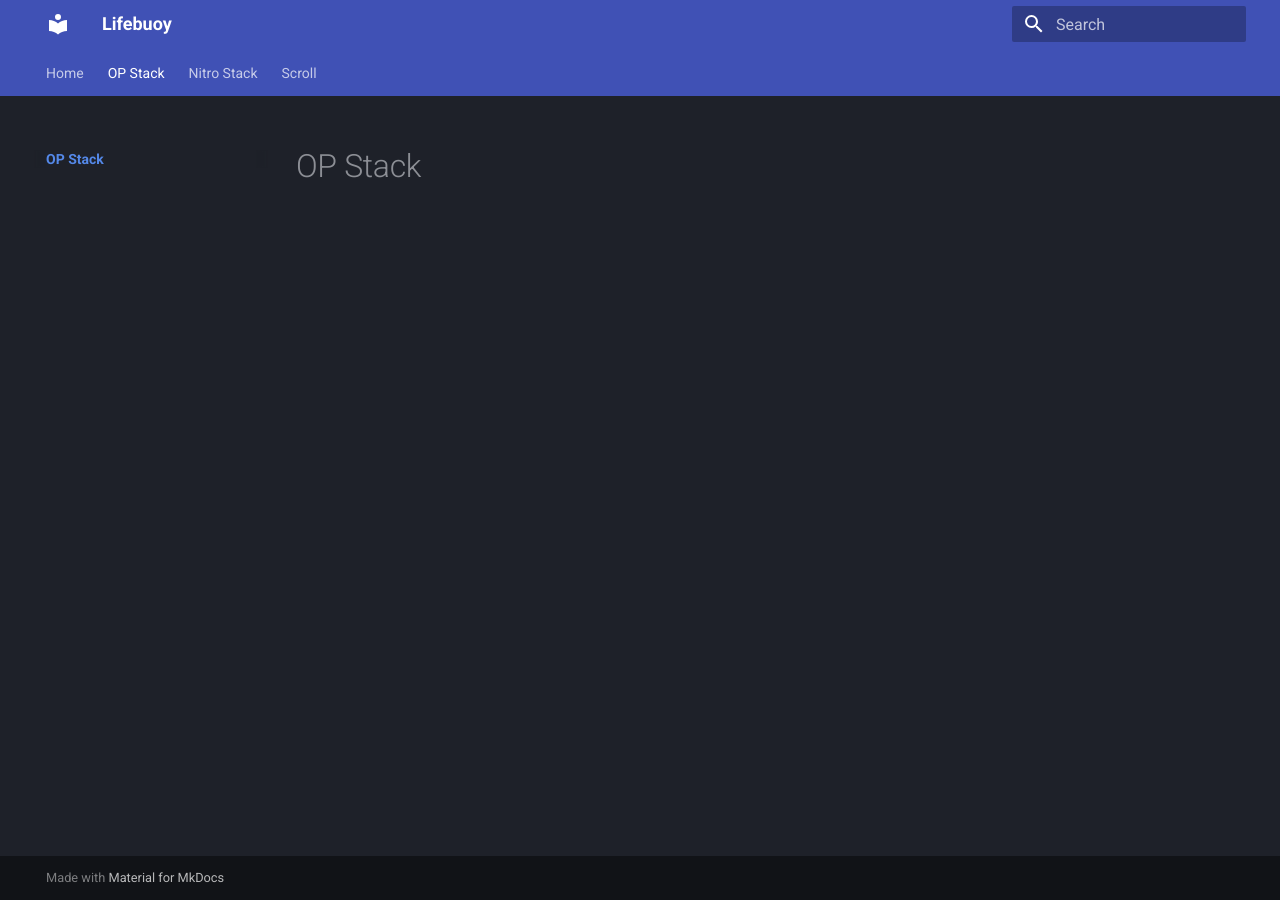
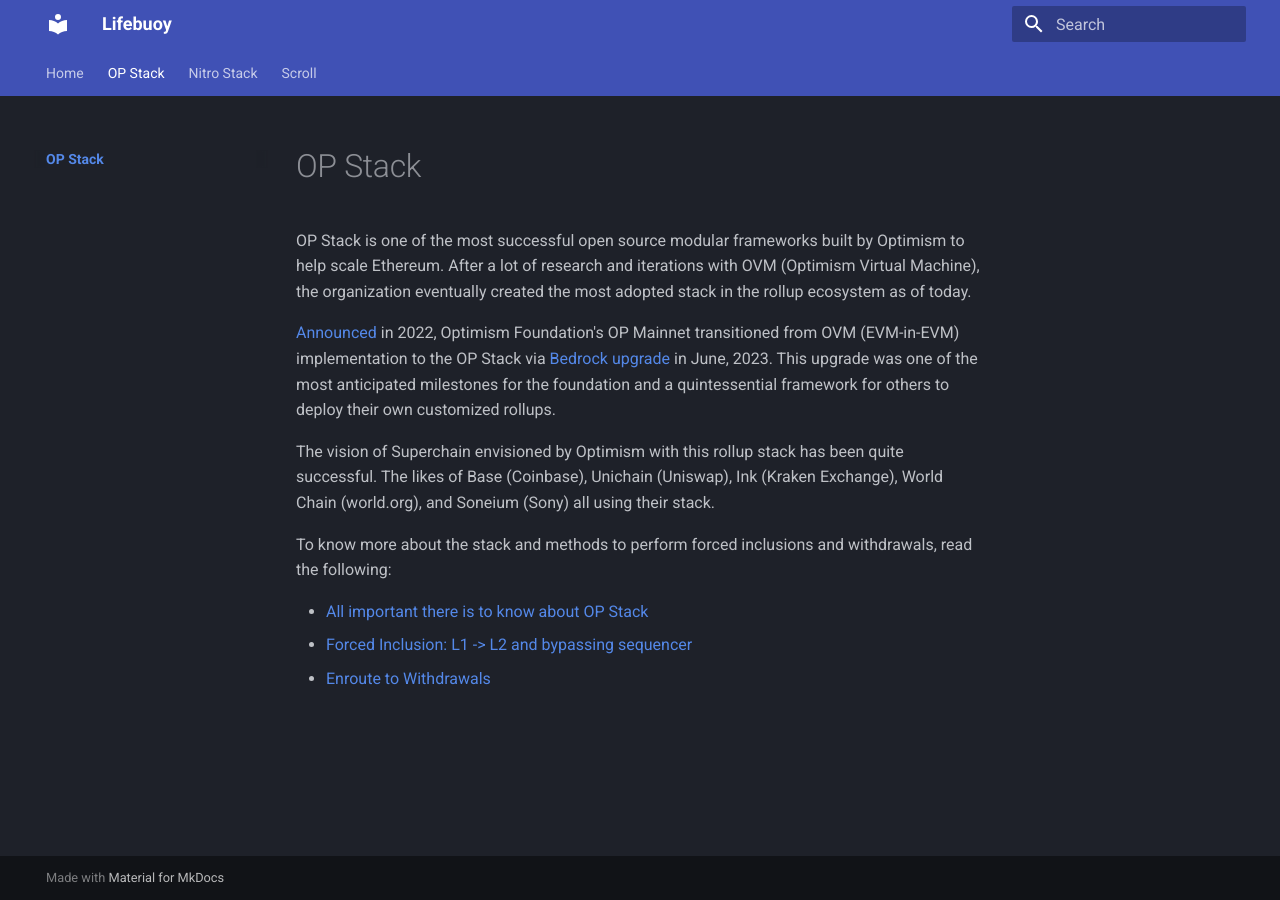
Before and after one commit to keshavsharma25/Lifebuoy, an MkDocs documentation site: the page built from docs/op-stack/index.md, in a window 1280 px wide. Built offline with MkDocs 1.6.1 and Material for MkDocs 9.7.7, drawn with Linux system fonts in a browser that asks for light colours.

Commit message:
docs: add basic context related to OP Stack

```diff
--- a/docs/op-stack/index.md
+++ b/docs/op-stack/index.md
@@ -1 +1,24 @@
 # OP Stack
+
+OP Stack is one of the most successful open source modular frameworks built
+by Optimism to help scale Ethereum. After a lot of research and iterations
+with OVM (Optimism Virtual Machine), the organization eventually created
+the most adopted stack in the rollup ecosystem as of today.
+
+[Announced](https://www.optimism.io/blog/introducing-the-op-stack) in 2022, Optimism Foundation's OP Mainnet transitioned
+from OVM (EVM-in-EVM) implementation to the OP Stack via
+[Bedrock upgrade](https://www.optimism.io/blog/introducing-bedrock) in June, 2023. This upgrade was one of the most
+anticipated milestones for the foundation and a quintessential framework for
+others to deploy their own customized rollups.
+
+The vision of Superchain envisioned by Optimism with this rollup stack has
+been quite successful. The likes of Base (Coinbase), Unichain (Uniswap),
+Ink (Kraken Exchange), World Chain (world.org), and Soneium (Sony) all using
+their stack.
+
+To know more about the stack and methods to perform forced inclusions and
+withdrawals, read the following:
+
+- [All important there is to know about OP Stack](./features.md)
+- [Forced Inclusion: L1 -> L2 and bypassing sequencer](./deposit-transaction.md)
+- [Enroute to Withdrawals](./withdrawals.md)
```
